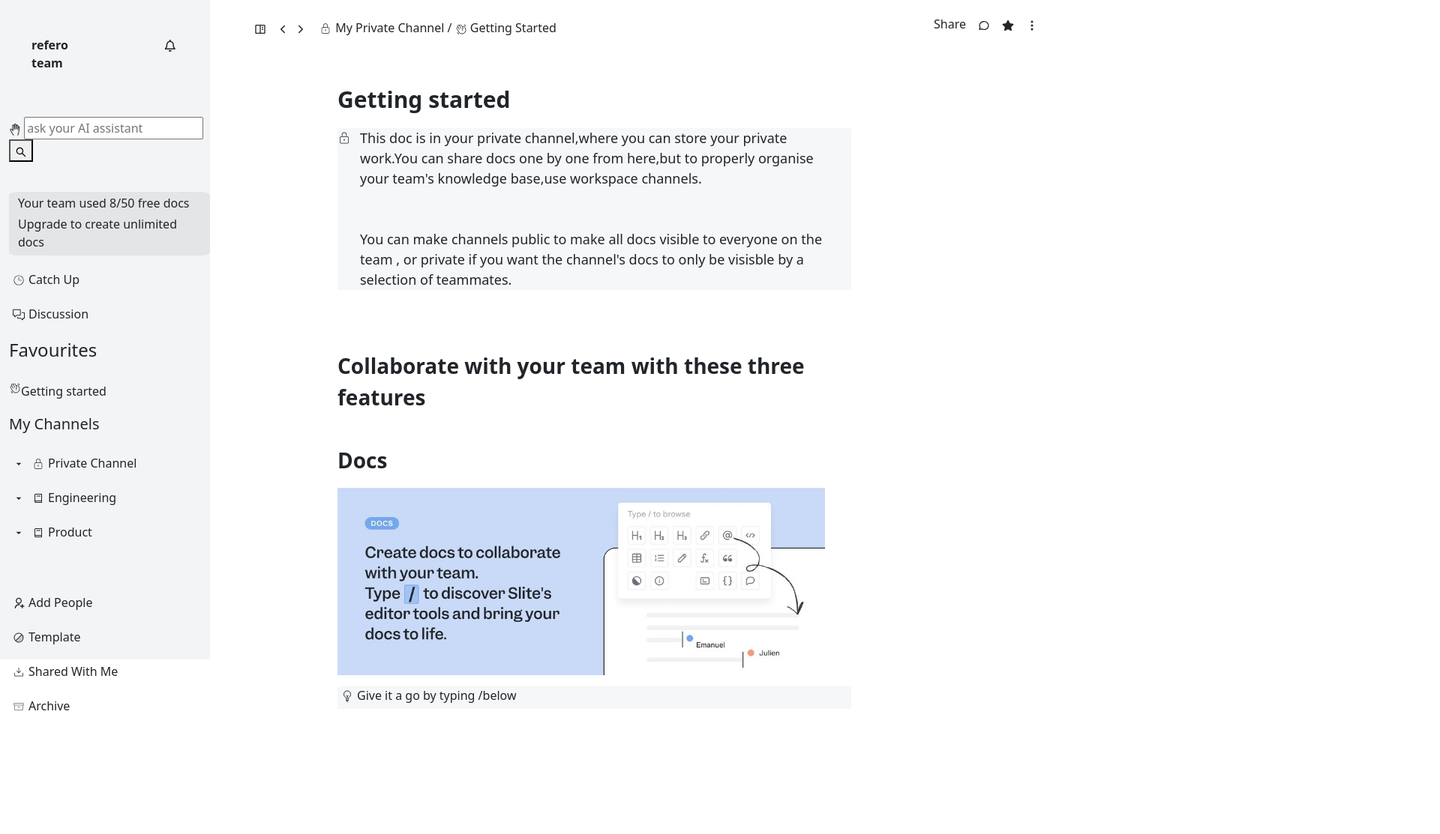
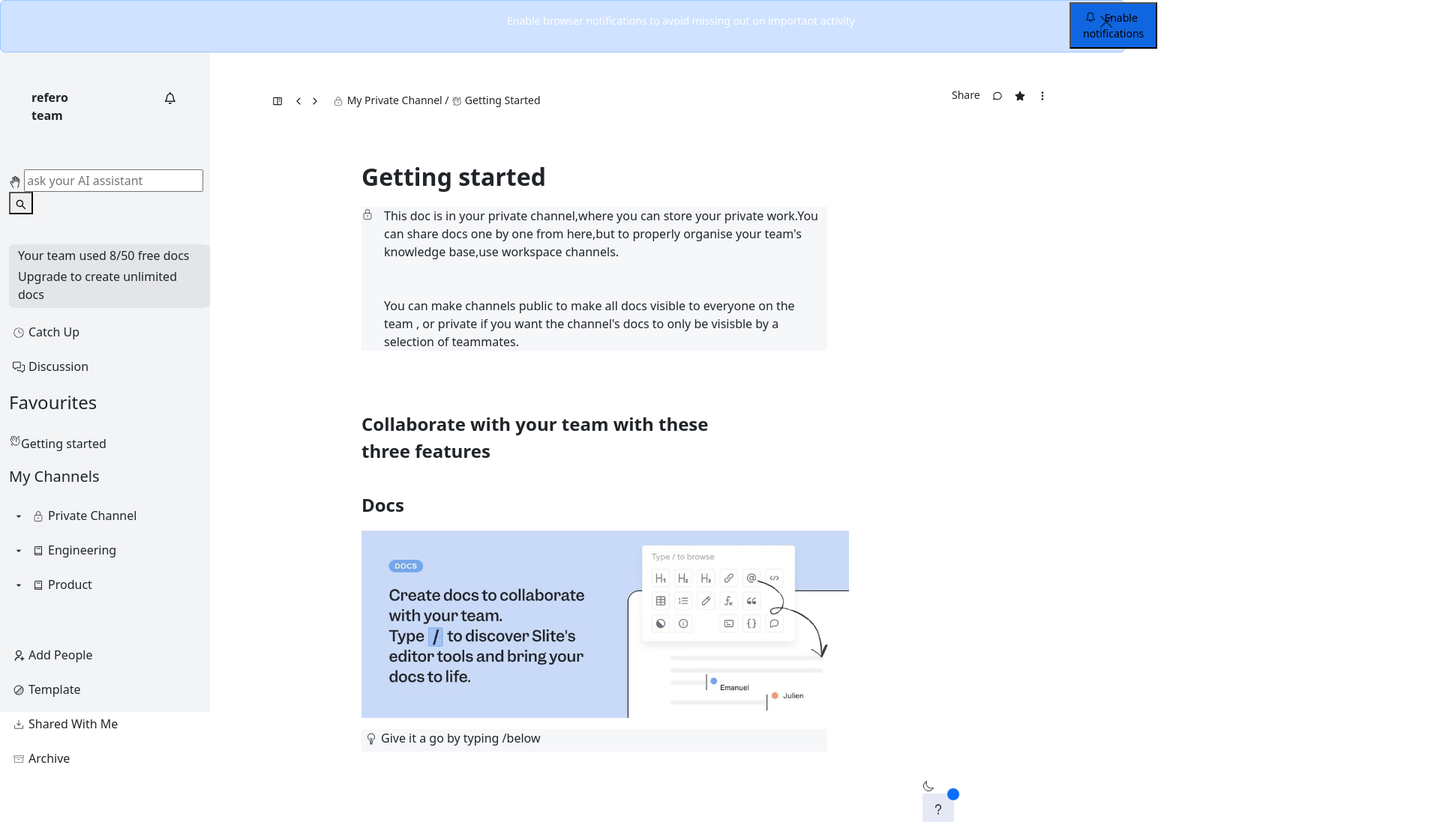
Before and after one commit to sj11105/Assignment, a React (Vite) app: page / in a window 1280 px wide. Shown: the top 1113 px of the page at 75% size, 1920 px wide, since content can reach past the window. Before the commit the page ends 976 px from the top, so only its background shows below. Built offline with nearby package versions, Linux system fonts and the light colour scheme.

Commit message:
error removed

```diff
--- a/src/App.css
+++ b/src/App.css
@@ -2,6 +2,7 @@
 position: relative;
 display: block;
 width: 280px;
+margin-top: -16px;
 height: 880px;
 margin-bottom: 20px;
 background-color: #f3f4f6;
@@ -29,6 +30,7 @@ background-color: #f3f4f6;
   margin-bottom: -50px;
 }
 .topnav{
+
   position: absolute;
   margin-left: 300px;
   margin-top: 20px;
@@ -73,7 +75,8 @@ padding-right: 10px;
 }
 .second{
   margin-top:80px;
-  font-size: 18px;
+  font-size: 25px;
+  width: 500px;
 }
 .image img{
   width: 650px;
@@ -127,3 +130,218 @@ padding-right: 10px;
 .dropdown:hover .dropdown-content {
   display: block;
 }
+.rightlast{
+  float: right;
+margin-bottom: -300px;
+
+}
+.lastchild{
+  margin-right: 8px;
+  background-color:#e5e9f5 ;
+}
+.rightlast ul li{
+  list-style: none;
+
+}
+.btndiv{
+ margin-left: 900px;
+
+
+
+
+}
+
+
+.nbtn{
+margin-top: -25px;
+  background-color: #1066e0;
+  margin-right: 300px;
+
+
+
+}
+.text{
+  margin-left: 200px;
+  color: white;
+}
+
+@media (max-width: 1024px) {
+  .alert .row {
+    flex-direction: column;
+    align-items: start;
+  }
+
+  .alert .btndiv {
+    justify-content: start !important;
+    margin-top: 1rem;
+
+  }
+
+  .alert .nbtn {
+    padding: 0.5rem 1rem;
+
+
+  }
+
+  .alert .text {
+    font-size: 0.875rem;
+    margin-left: 20px;
+  }
+
+}
+@media(max-width:2846px){
+  .alert{
+    width: 2000px;
+    height: 70px;
+  }
+
+
+}
+@media (min-width: 375px) {
+  .alert {
+    padding: 1rem;
+  }
+
+  .text {
+    font-size: 0.875rem;
+    margin-left: 20px;
+  }
+
+  .alert .nbtn {
+    padding: 0.5rem 1rem;
+    font-size: 0.875rem;
+  }
+
+  .alert .btn-close {
+    padding: 0.5rem;
+  }
+  .alert{
+    width: 1500px;
+  }
+  .alert .btndiv{
+    margin-left: 1250px;
+    margin-top:-10px
+  }
+
+}
+/* Base Styles */
+
+
+/* Media Queries */
+@media (min-width: 375px) {
+  .body {
+    padding: 2rem;
+  }
+
+  .heading {
+    font-size: 2rem;
+  }
+
+  .content {
+    font-size: 1rem;
+  }
+
+  .second {
+    font-size: 1.5rem;
+  }
+
+  .last {
+    font-size: 1rem;
+  }
+}
+/* Base Styles */
+
+
+/* Media Queries */
+@media (max-width: 1024px) {
+  .topnav {
+    flex-direction: column;
+    align-items: flex-start;
+    padding: 1rem;
+  }
+
+  .left-nav {
+    margin-bottom: 1rem;
+    width: 100%;
+  }
+
+  .topnav li {
+    font-size: 0.75rem;
+  }
+
+  .channel-info {
+    flex: 1;
+  }
+
+  .rightnav li {
+    margin-left: 0.75rem;
+  }
+}
+
+@media (min-width: 375px) {
+  .topnav {
+    padding: 0.75rem 1.5rem;
+  }
+
+  .topnav li {
+    font-size: 0.875rem;
+  }
+
+  .rightnav li {
+    margin-left: 1.25rem;
+  }
+}
+@media (max-width: 1024px) {
+  .rightlast {
+    padding: 0.75rem 1rem;
+  }
+
+  .rightlast li {
+    font-size: 1rem;
+  }
+
+  .rightlast .fs-4 {
+    font-size: 1.25rem !important;
+  }
+}
+@media (max-width: 1024px) {
+  .rightlast {
+    padding: 0.5rem 1rem;
+    margin-right: -900px;
+    margin-top: -70px;
+  }
+
+  .rightlast ul {
+    font-size: 1.125rem;
+  }
+
+  .rightlast .fs-4 {
+    font-size: 1.375rem !important;
+  }
+
+  .rightlast .fs-sm-5 {
+    font-size: 1.5rem !important;
+  }
+
+}
+
+
+@media (width: 1024px) {
+  .rightlast {
+    padding: 20px -80px;
+    margin-right: -600px;
+  }
+
+  .rightlast li {
+    font-size: 1.25rem;
+  }
+
+  .rightlast .fs-4 {
+    font-size: 1.5rem !important;
+  }
+}
+@media (min-width: 375px){
+  .rightlast{
+    margin-left: -30px;
+  }
+}
--- a/src/App.jsx
+++ b/src/App.jsx
@@ -5,16 +5,20 @@ import './App.css'
 import Sidebar from './Components/Sidebar'
 import Navbar from './Components/Navbar'
 import Body from './Components/Body'
+import Right from './Components/Right'
+import Alert from './Components/Alert'
 
 function App() {
 
 
   return (
     <>
+    <Alert />
     <Navbar />
 
     <Sidebar />
     <Body />
+    <Right />
     </>
   )
 }
--- /dev/null
+++ b/src/Components/Alert.jsx
@@ -0,0 +1,43 @@
+import { useState } from "react";
+import { GoBell } from "react-icons/go";
+
+const Alert = () => {
+  const [visible, setVisible] = useState(true);
+
+  const style2 = {
+    float: "left",
+    margin: "3px",
+  };
+
+
+  return (
+    <div
+      className={`alert alert-primary alert-dismissible fade show ${
+        visible ? "" : "d-none"
+      }`}
+      role="alert"
+    >
+      <div className="container">
+        <div className="row align-items-center">
+          <div className="text " style={{marginLeft:'500px'}}>
+            Enable browser notifications to avoid missing out on important activity
+          </div>
+          <div className=" btndiv d-flex "  >
+            <button type="button" className="nbtn"  style={{marginRight:'1200px'}}>
+              <GoBell style={style2} />
+              Enable notifications
+            </button>
+          </div>
+        </div>
+        <button
+          type="button"
+          className="btn-close"
+          data-bs-dismiss="alert"
+          aria-label="Close"
+        />
+      </div>
+    </div>
+  );
+};
+
+export default Alert;
--- a/src/Components/Body.jsx
+++ b/src/Components/Body.jsx
@@ -4,7 +4,7 @@ function Body(){
   const style3={
  position:'absolute',
 margin:' -30px',
-top:'205px'
+top:'308px'
 
 
 
@@ -23,7 +23,7 @@ top:'205px'
 </div>
 <p className="second">Collaborate with your team with these three features
 <br></br><br></br>Docs</p>
-<div className="image"><img src="./public/image/body.jpg" alt="" srcset="" /></div>
+<div className="image"><img src="/images/body.jpg" alt="" srcset="" /></div>
 <div className="last"><IoBulbOutline style={style1}/>Give it a go by typing /below</div>
 </div>
 
--- a/src/Components/Navbar.jsx
+++ b/src/Components/Navbar.jsx
@@ -18,7 +18,7 @@ function Navbar(){
    }
   return(
 <div className="topnav">
-  <ul>
+  <ul className="left-nav">
     <li><BiBookContent style={style2} /></li>
     <li><IoIosArrowBack style={style2}/> <IoIosArrowForward style={style2} />
   </li>
--- /dev/null
+++ b/src/Components/Right.jsx
@@ -0,0 +1,22 @@
+import { IoMoonOutline } from "react-icons/io5";
+import { RiQuestionMark } from "react-icons/ri";
+function Right(){
+  return(
+<div className="rightlast">
+  <ul>
+    <li>
+<IoMoonOutline />
+    </li>
+    <div className="lastchild">
+    <button type="button" class="btn position-relative">
+  <li><RiQuestionMark /></li>
+  <span class="position-absolute top-0 start-100 translate-middle p-2 bg-primary border border-light rounded-circle">
+    <span class="visually-hidden"></span>
+  </span>
+</button>
+    </div>
+  </ul>
+</div>
+  )
+};
+export default Right;
```
Also changed, not shown: public/images/body.jpg (renamed from public/image/body.jpg), 1 other file (tests, documents, lock files or other folders).
